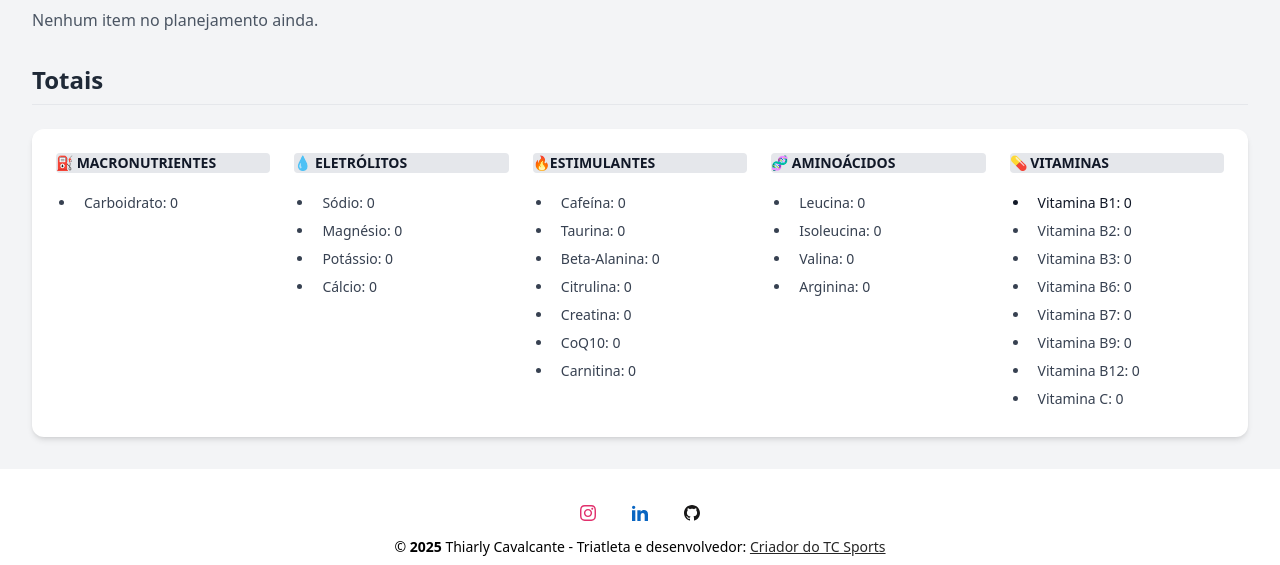
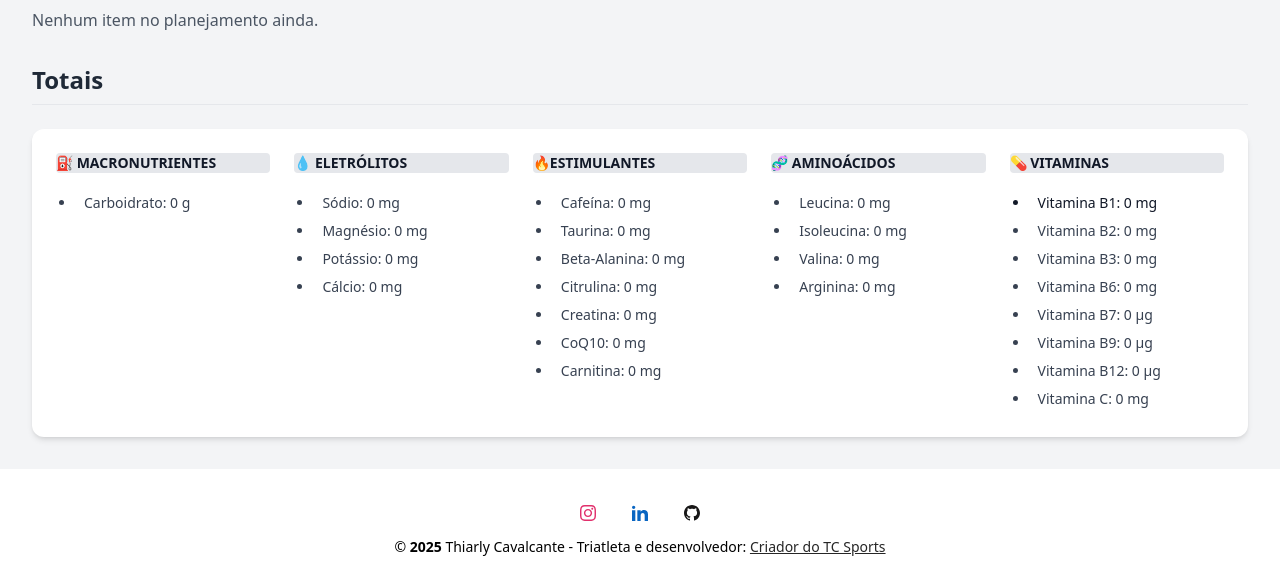
Before and after one commit to thiarly/running-pace-converter, a Flask app: page /planejamento in a window 1280 px wide. Shown: the part 280-845 px from the top of the page. Run offline with Flask 3, Linux system fonts and the light colour scheme; the visitor is signed in with stand-in values (Sample User, id 1); data that the repository does not hold is empty; some libraries are stand-ins or nearby versions.

Commit message:
Update planejamento.html

```diff
--- a/conversor/templates/planejamento.html
+++ b/conversor/templates/planejamento.html
@@ -101,54 +101,54 @@ Planejamento de Suplementos
         <div>
           <h3 class="text-sm font-semibold text-gray-900 uppercase bg-gray-200 dark:bg-gray-700 dark:text-gray-400 rounded mb-4">⛽️ Macronutrientes</h3>
           <ul class="list-disc pl-5 text-gray-800">
-            <li class="px-2 py-1 font-medium text-gray-700 text-sm whitespace-nowrap dark:text-white">Carboidrato: {{ totais.carbo }}</li>
+            <li class="px-2 py-1 font-medium text-gray-700 text-sm whitespace-nowrap dark:text-white">Carboidrato: {{ totais.carbo }} g</li>
           </ul>
         </div>
 
         <div>
           <h3 class="text-sm font-semibold text-gray-900 uppercase bg-gray-200 dark:bg-gray-700 dark:text-gray-400 rounded mb-4">💧 Eletrólitos</h3>
           <ul class="list-disc pl-5 text-gray-800">
-            <li class="px-2 py-1 font-medium text-gray-700 text-sm whitespace-nowrap dark:text-white">Sódio: {{ totais.sodio }}</li>
-            <li class="px-2 py-1 font-medium text-gray-700 text-sm whitespace-nowrap dark:text-white">Magnésio: {{ totais.magnesio }}</li>
-            <li class="px-2 py-1 font-medium text-gray-700 text-sm whitespace-nowrap dark:text-white">Potássio: {{ totais.potassio }}</li>
-            <li class="px-2 py-1 font-medium text-gray-700 text-sm whitespace-nowrap dark:text-white">Cálcio: {{ totais.calcio }}</li>
+            <li class="px-2 py-1 font-medium text-gray-700 text-sm whitespace-nowrap dark:text-white">Sódio: {{ totais.sodio }} mg</li>
+            <li class="px-2 py-1 font-medium text-gray-700 text-sm whitespace-nowrap dark:text-white">Magnésio: {{ totais.magnesio }} mg</li>
+            <li class="px-2 py-1 font-medium text-gray-700 text-sm whitespace-nowrap dark:text-white">Potássio: {{ totais.potassio }} mg</li>
+            <li class="px-2 py-1 font-medium text-gray-700 text-sm whitespace-nowrap dark:text-white">Cálcio: {{ totais.calcio }} mg</li>
           </ul>
         </div>
 
         <div>
           <h3 class="text-sm font-semibold text-gray-900 uppercase bg-gray-200 dark:bg-gray-700 dark:text-gray-400 rounded mb-4">🔥Estimulantes</h3>
           <ul class="list-disc pl-5 text-gray-800">
-            <li class="px-2 py-1 font-medium text-gray-700 text-sm whitespace-nowrap dark:text-white">Cafeína: {{ totais.cafeina }}</li>
-            <li class="px-2 py-1 font-medium text-gray-700 text-sm whitespace-nowrap dark:text-white">Taurina: {{ totais.taurina }}</li>
-            <li class="px-2 py-1 font-medium text-gray-700 text-sm whitespace-nowrap dark:text-white">Beta-Alanina: {{ totais.beta_alanina }}</li>
-            <li class="px-2 py-1 font-medium text-gray-700 text-sm whitespace-nowrap dark:text-white">Citrulina: {{ totais.citrulina }}</li>
-            <li class="px-2 py-1 font-medium text-gray-700 text-sm whitespace-nowrap dark:text-white">Creatina: {{ totais.creatina }}</li>
-            <li class="px-2 py-1 font-medium text-gray-700 text-sm whitespace-nowrap dark:text-white">CoQ10: {{ totais.coq10 }}</li>
-            <li class="px-2 py-1 font-medium text-gray-700 text-sm whitespace-nowrap dark:text-white">Carnitina: {{ totais.carnitina }}</li>
+            <li class="px-2 py-1 font-medium text-gray-700 text-sm whitespace-nowrap dark:text-white">Cafeína: {{ totais.cafeina }} mg</li>
+            <li class="px-2 py-1 font-medium text-gray-700 text-sm whitespace-nowrap dark:text-white">Taurina: {{ totais.taurina }} mg</li>
+            <li class="px-2 py-1 font-medium text-gray-700 text-sm whitespace-nowrap dark:text-white">Beta-Alanina: {{ totais.beta_alanina }} mg</li>
+            <li class="px-2 py-1 font-medium text-gray-700 text-sm whitespace-nowrap dark:text-white">Citrulina: {{ totais.citrulina }} mg</li>
+            <li class="px-2 py-1 font-medium text-gray-700 text-sm whitespace-nowrap dark:text-white">Creatina: {{ totais.creatina }} mg</li>
+            <li class="px-2 py-1 font-medium text-gray-700 text-sm whitespace-nowrap dark:text-white">CoQ10: {{ totais.coq10 }} mg</li>
+            <li class="px-2 py-1 font-medium text-gray-700 text-sm whitespace-nowrap dark:text-white">Carnitina: {{ totais.carnitina }} mg</li>
           </ul>
         </div>
 
         <div>
           <h3 class="text-sm font-semibold text-gray-900 uppercase bg-gray-200 dark:bg-gray-700 dark:text-gray-400 rounded mb-4">🧬 Aminoácidos</h3>
           <ul class="list-disc pl-5 text-gray-800">
-            <li class="px-2 py-1 font-medium text-gray-700 text-sm whitespace-nowrap dark:text-white">Leucina: {{ totais.leucina }}</li>
-            <li class="px-2 py-1 font-medium text-gray-700 text-sm whitespace-nowrap dark:text-white">Isoleucina: {{ totais.isoleucina }}</li>
-            <li class="px-2 py-1 font-medium text-gray-700 text-sm whitespace-nowrap dark:text-white">Valina: {{ totais.valina }}</li>
-            <li class="px-2 py-1 font-medium text-gray-700 text-sm whitespace-nowrap dark:text-white">Arginina: {{ totais.arginina }}</li>
+            <li class="px-2 py-1 font-medium text-gray-700 text-sm whitespace-nowrap dark:text-white">Leucina: {{ totais.leucina }} mg</li>
+            <li class="px-2 py-1 font-medium text-gray-700 text-sm whitespace-nowrap dark:text-white">Isoleucina: {{ totais.isoleucina }} mg</li>
+            <li class="px-2 py-1 font-medium text-gray-700 text-sm whitespace-nowrap dark:text-white">Valina: {{ totais.valina }} mg</li>
+            <li class="px-2 py-1 font-medium text-gray-700 text-sm whitespace-nowrap dark:text-white">Arginina: {{ totais.arginina }} mg</li>
           </ul>
         </div>
 
         <div>
           <h3 class="text-sm font-semibold text-gray-900 uppercase bg-gray-200 dark:bg-gray-700 dark:text-gray-400 rounded mb-4">💊 Vitaminas</h3>
           <ul class="list-disc pl-5 text-gray-800">
-            <li class="px-2 py-1 font-medium text-gray-900 text-sm whitespace-nowrap dark:text-white">Vitamina B1: {{ totais.vit_b1 }}</span></li>
-            <li class="px-2 py-1 font-medium text-gray-700 text-sm whitespace-nowrap dark:text-white">Vitamina B2: {{ totais.vit_b2 }}</li>
-            <li class="px-2 py-1 font-medium text-gray-700 text-sm whitespace-nowrap dark:text-white">Vitamina B3: {{ totais.vit_b3 }}</li>
-            <li class="px-2 py-1 font-medium text-gray-700 text-sm whitespace-nowrap dark:text-white">Vitamina B6: {{ totais.vit_b6 }}</li>
-            <li class="px-2 py-1 font-medium text-gray-700 text-sm whitespace-nowrap dark:text-white">Vitamina B7: {{ totais.vit_b7 }}</li>
-            <li class="px-2 py-1 font-medium text-gray-700 text-sm whitespace-nowrap dark:text-white">Vitamina B9: {{ totais.vit_b9 }}</li>
-            <li class="px-2 py-1 font-medium text-gray-700 text-sm whitespace-nowrap dark:text-white">Vitamina B12: {{ totais.vit_b12 }}</li>
-            <li class="px-2 py-1 font-medium text-gray-700 text-sm whitespace-nowrap dark:text-white">Vitamina C: {{ totais.vit_c }}</li>
+            <li class="px-2 py-1 font-medium text-gray-900 text-sm whitespace-nowrap dark:text-white">Vitamina B1: {{ totais.vit_b1 }} mg</span></li>
+            <li class="px-2 py-1 font-medium text-gray-700 text-sm whitespace-nowrap dark:text-white">Vitamina B2: {{ totais.vit_b2 }} mg</li>
+            <li class="px-2 py-1 font-medium text-gray-700 text-sm whitespace-nowrap dark:text-white">Vitamina B3: {{ totais.vit_b3 }} mg</li>
+            <li class="px-2 py-1 font-medium text-gray-700 text-sm whitespace-nowrap dark:text-white">Vitamina B6: {{ totais.vit_b6 }} mg</li>
+            <li class="px-2 py-1 font-medium text-gray-700 text-sm whitespace-nowrap dark:text-white">Vitamina B7: {{ totais.vit_b7 }}  µg</li>
+            <li class="px-2 py-1 font-medium text-gray-700 text-sm whitespace-nowrap dark:text-white">Vitamina B9: {{ totais.vit_b9 }}  µg</li>
+            <li class="px-2 py-1 font-medium text-gray-700 text-sm whitespace-nowrap dark:text-white">Vitamina B12: {{ totais.vit_b12 }}  µg</li>
+            <li class="px-2 py-1 font-medium text-gray-700 text-sm whitespace-nowrap dark:text-white">Vitamina C: {{ totais.vit_c }} mg</li>
           </ul>
         </div>
       </div>
```
